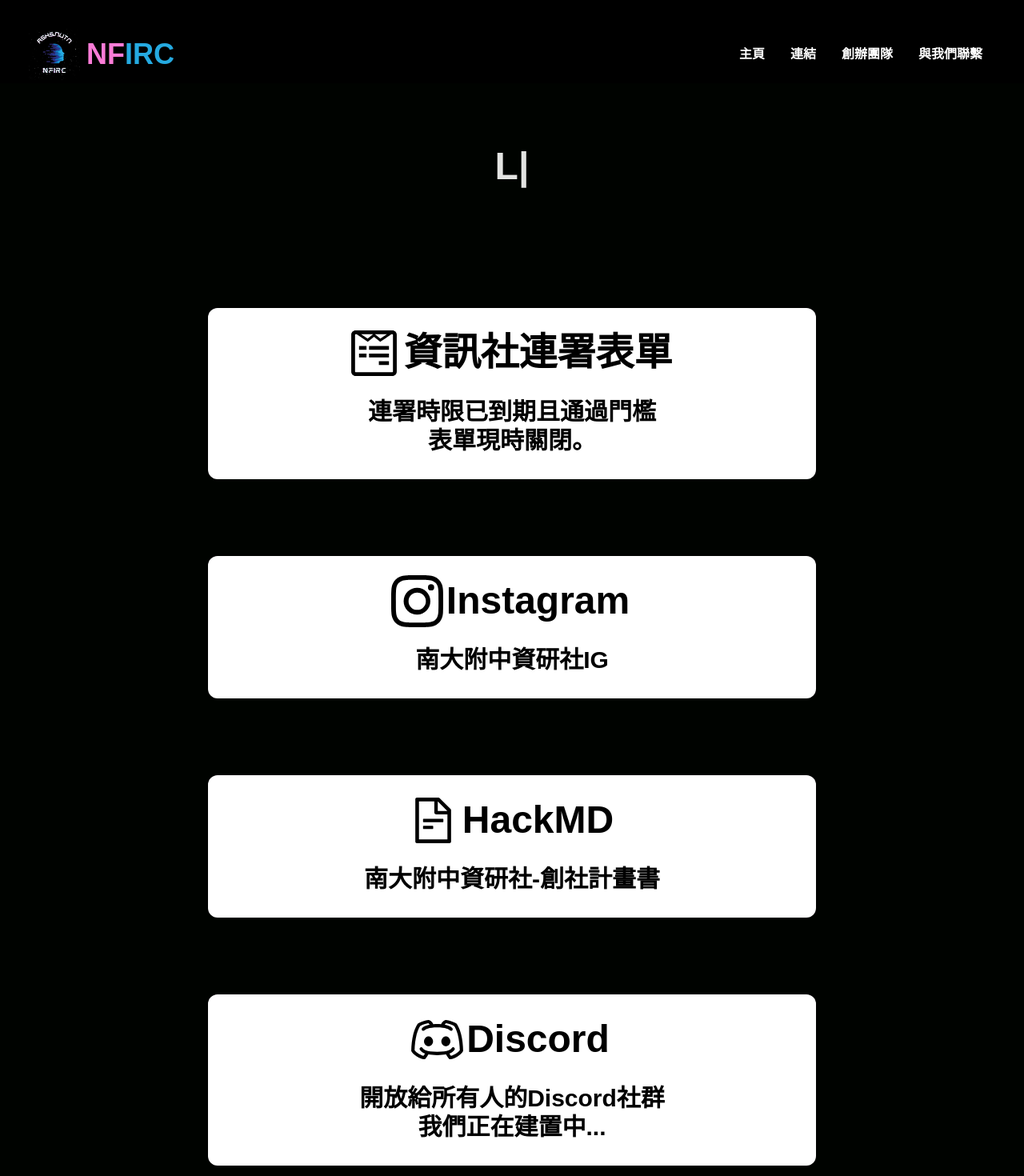
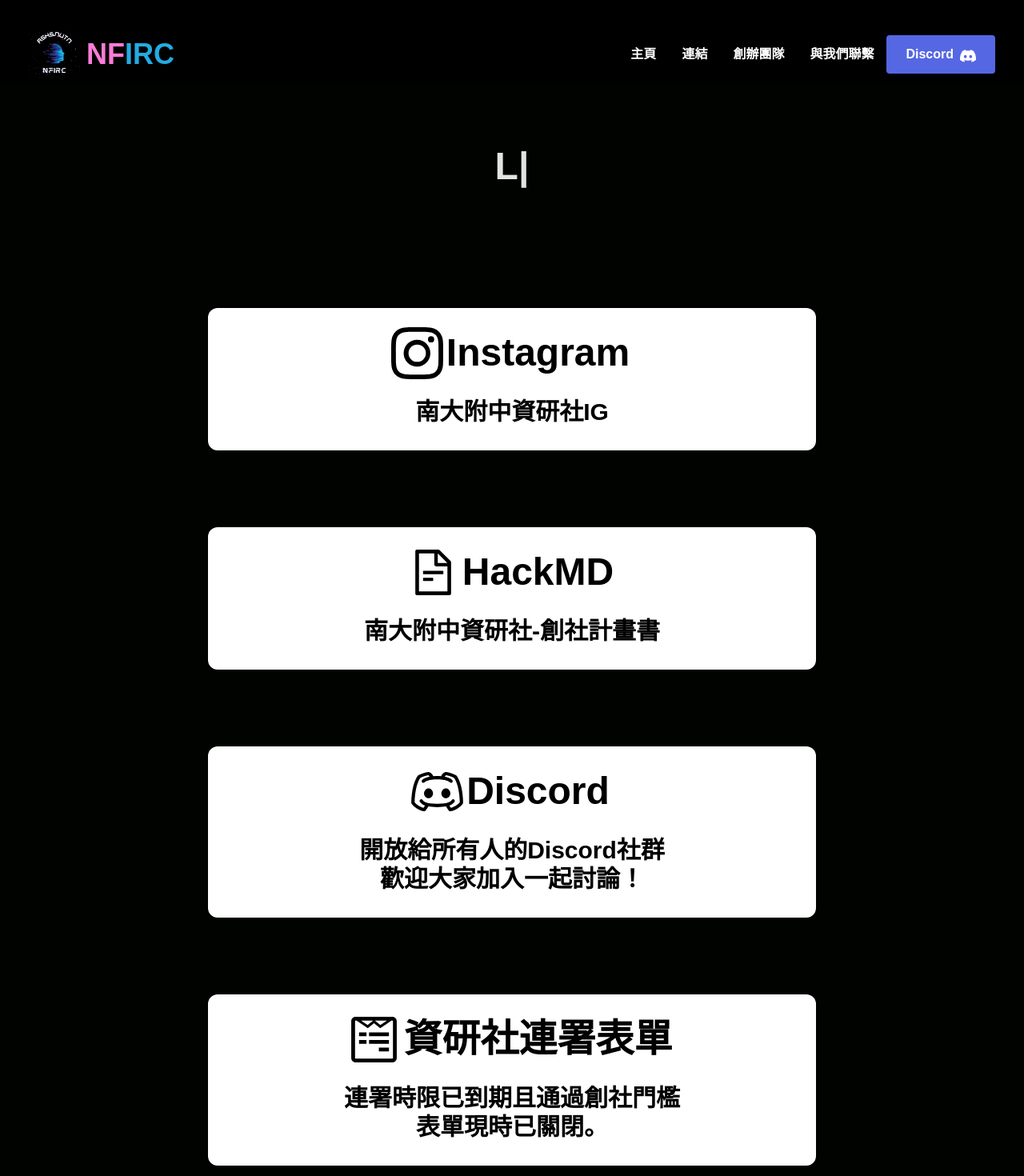
Before and after one commit to yudong-0222/realclubwebsite, a Next.js app: page /link in a window 1280 px wide. Shown: the top 1470 px of the page at 80% size. Built offline with nearby package versions, Linux system fonts and the light colour scheme; a web font is replaced by a local one.

Commit message:
update linktree

```diff
--- a/src/components/LinkTree.jsx
+++ b/src/components/LinkTree.jsx
@@ -30,7 +30,7 @@
   })
 
   const handleCardClick = (index) => {
-    if(index === 0) {
+    if(index === 3) {
       Toast.fire({})
     }
     const newCardStates = [...cardStates];
--- a/src/components/Navbar.jsx
+++ b/src/components/Navbar.jsx
@@ -1,5 +1,6 @@
 import React, {useState} from 'react'
 import {AiOutlineMenu, AiOutlineClose} from 'react-icons/ai'
+import { BsDiscord } from "react-icons/bs";
 import { motion } from 'framer-motion';
 import { navVariants } from '../utils/motion';
 
@@ -41,6 +42,12 @@
           <a href="/contact">
               <li className='p-4 rounded-full hover:border-y-4 border-[#fa7cd7]'>與我們聯繫</li>
           </a>
+          <a href="https://discord.gg/67uVqs9jAU" target='_blank' rel='noopener noreferrer'>
+            <div className='bg-[#5567E3] py-3 px-6 mt-1 rounded hover:bg-[#6F86D4] flex items-center'>
+              <p>Discord</p>
+              <BsDiscord size={20} className="ml-2 mt-1"/>
+            </div>
+          </a>
         </ul>
         <div onClick={handleNav} className='block md:hidden mt-5'>
           {!nav ? <AiOutlineClose size={25}/> : <AiOutlineMenu size={25}/> }
@@ -60,6 +67,12 @@
             <a href="/contact">
               <li className='p-4 '>與我們聯繫</li>
             </a>
+            <a href="https://discord.gg/67uVqs9jAU" target='_blank' rel='noopener noreferrer'>
+              <div className='bg-[#5567E3] py-3 px-6 mt-1 rounded hover:bg-[#6F86D4] flex items-center text-center'>
+                <BsDiscord size={24} className="mt-1"/>
+                <p className='ml-2'>Discord</p>
+              </div>
+            </a>
           </ul>
         </div>
       </div>
--- a/src/constants/index.js
+++ b/src/constants/index.js
@@ -39,11 +39,6 @@
 
 export const LinksTree = [
   {
-    title: '資訊社連署表單',
-    subtitle: '連署時限已到期且通過門檻 \n 表單現時關閉。',
-    icon: <FaWpforms size={65}/>,
-  },
-  {
     title: 'Instagram',
     subtitle: '南大附中資研社IG',
     url: 'https://www.instagram.com/nfirc_1st/',
@@ -57,11 +52,15 @@
   },
   {
     title: 'Discord',
-    subtitle: '開放給所有人的Discord社群 \n我們正在建置中...',
-    url: null,
+    subtitle: '開放給所有人的Discord社群 \n歡迎大家加入一起討論！',
+    url: 'https://discord.gg/67uVqs9jAU',
     icon: <RxDiscordLogo size={65}/>
   },
-
+  {
+    title: '資研社連署表單',
+    subtitle: '連署時限已到期且通過創社門檻 \n 表單現時已關閉。',
+    icon: <FaWpforms size={65}/>,
+  },
 ]
 
 export const contactInfo = [
```
